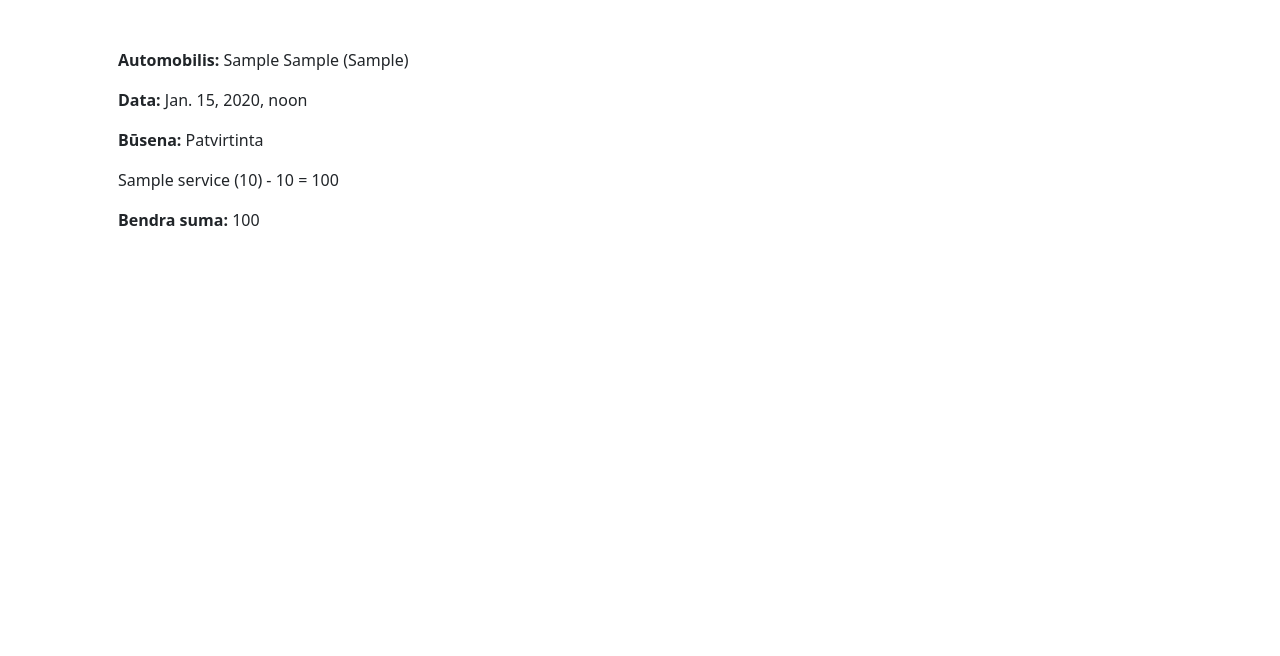
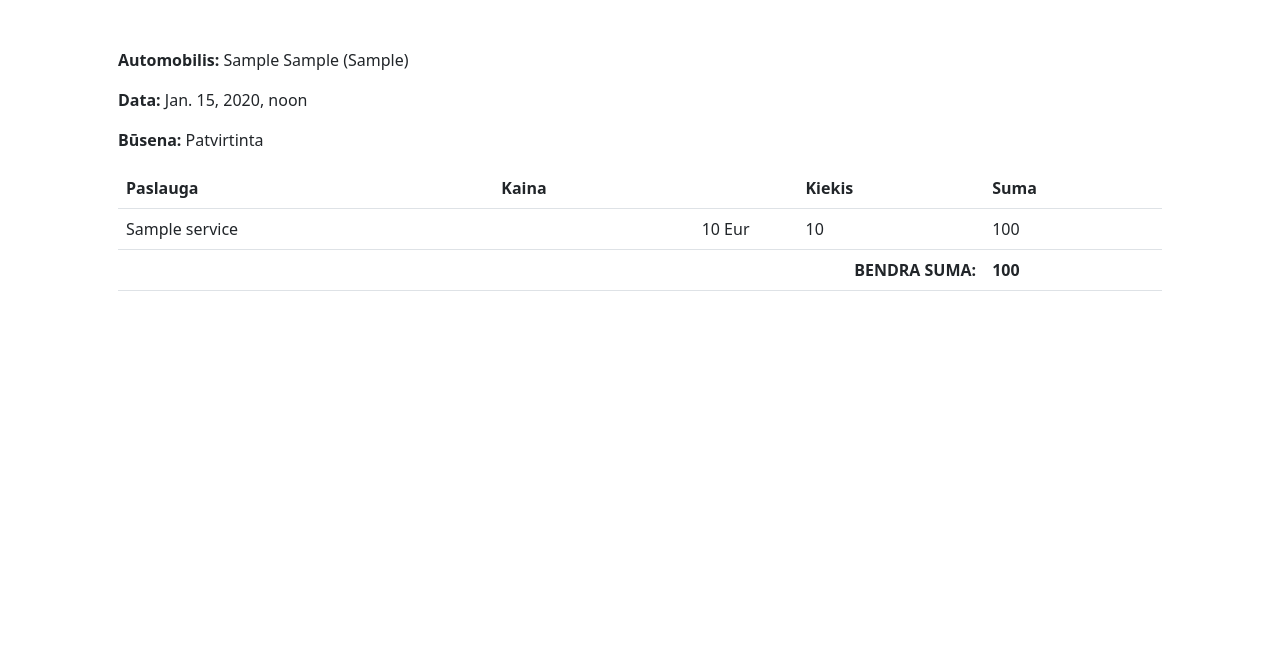
Before and after one commit to DonatasNoreika/autoservice_202506, a Django app: page /autoservice/orders/1 in a window 1280 px wide. Shown: the part 59-715 px from the top of the page. Run offline with Django 5.2, Linux system fonts and the light colour scheme; tables that the repository leaves empty hold one stand-in row (values such as "Sample post"); some libraries are stand-ins or nearby versions.

Commit message:
4 +Eilutės sudėtos į lentelę

```diff
--- a/mysite/autoservice/templates/base.html
+++ b/mysite/autoservice/templates/base.html
@@ -31,7 +31,7 @@
             </div>
         </nav>
         <!-- Page Content-->
-        <div class="container px-4 px-lg-5 d-flex" style="padding-bottom: 120px;">
+        <div class="container px-4 px-lg-5 " style="padding-bottom: 120px;">
             <!-- Heading Row-->
             <div class="row gx-4 gx-lg-5 align-items-center my-5">
                 <div class="col-lg">
--- a/mysite/autoservice/templates/order.html
+++ b/mysite/autoservice/templates/order.html
@@ -6,9 +6,28 @@
 <p><strong>Automobilis: </strong>{{ order.car }}</p>
 <p><strong>Data: </strong>{{ order.date }}</p>
 <p><strong>Būsena: </strong>{{ order.get_status_display }}</p>
-<!--<p>{{ order.lines.all }}</p>-->
+<table class="table table-hover">
+    <thead>
+      <tr>
+        <th>Paslauga</th>
+        <th>Kaina</th>
+        <th>Kiekis</th>
+        <th>Suma</th>
+      </tr>
+    </thead>
+    <tbody>
 {% for line in order.lines.all %}
-<p>{{ line.service }} ({{ line.service.price }}) - {{ line.qty }} = {{ line.line_sum }}</p>
+      <tr>
+        <td>{{ line.service }}</td>
+        <td class="text-end pe-5">{{ line.service.price }}&nbspEur</td>
+        <td>{{ line.qty }}</td>
+        <td>{{ line.line_sum }}</td>
+      </tr>
 {% endfor %}
-<p><strong>Bendra suma: </strong>{{ order.total }}</p>
+      <tr>
+          <td colspan="3" class="text-end"><strong>BENDRA SUMA:</strong></td>
+          <td><strong>{{ order.total }}</strong></td>
+      </tr>
+    </tbody>
+  </table>
 {% endblock %}
```
